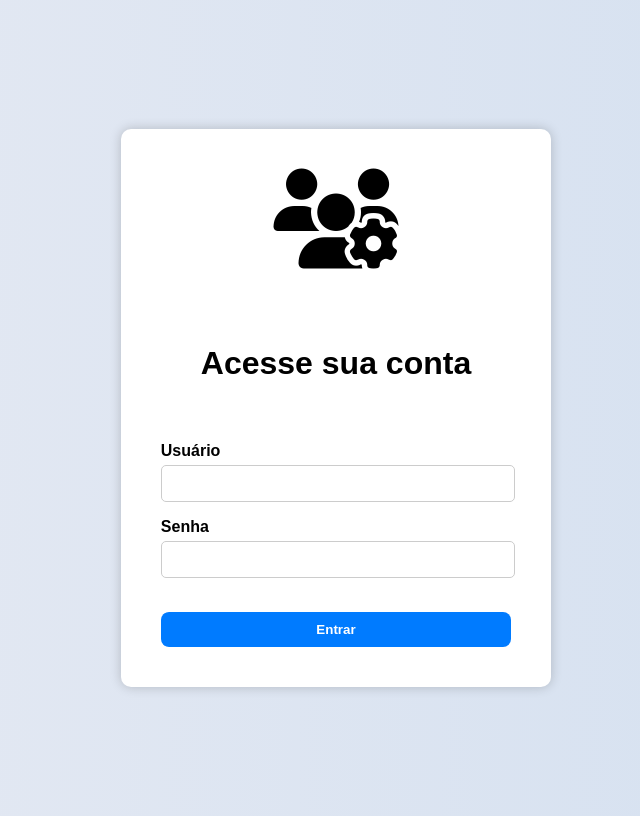
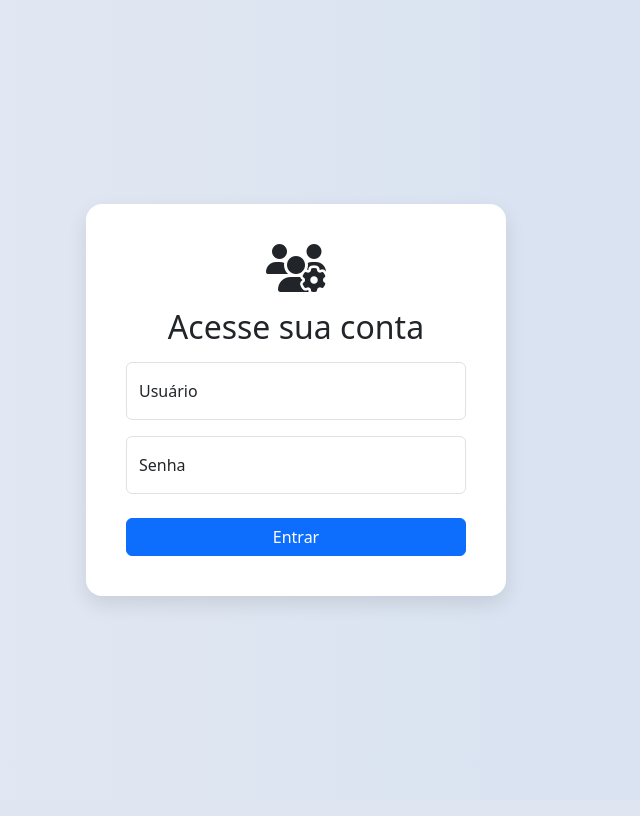
Before and after one commit to fagundes321/sistema-de-visitantes, a PHP site: page / in a window 1280 px wide. Shown: the whole page, without its empty margins (344-984 px from the left). After the commit the page ends 608 px from the top, so only its background shows below. Run offline with PHP 8.4, Linux system fonts and the light colour scheme.

Commit message:
Melhorado o layout do login

```diff
--- a/pages/login.php
+++ b/pages/login.php
@@ -1,17 +1,28 @@
 <?php
 require_once __DIR__ . '/../routes/rotas.php';
 
+session_start();
+
+$erroUsuario = '';
+$erroSenha = '';
 $erroLogin = '';
 
+$usuario = '';
+$senha = '';
+
 if ($_SERVER['REQUEST_METHOD'] === 'POST') {
-    $usuario = $_POST['usuario'] ?? '';
-    $senha = $_POST['senha'] ?? '';
+    $usuario = trim($_POST['usuario'] ?? '');
+    $senha = trim($_POST['senha'] ?? '');
 
     if (empty($usuario)) {
-        $erroLogin = "Preencha seu e-mail";
-    } elseif (empty($senha)) {
-        $erroLogin = "Preencha sua senha";
-    } else {
+        $erroUsuario = "Preencha com seu usuário";
+    }
+
+    if (empty($senha)) {
+        $erroSenha = "Preencha sua senha";
+    }
+
+    if (empty($erroUsuario) && empty($erroSenha)) {
         try {
             $stmt = $pdo->prepare("SELECT * FROM usuarios WHERE usuario = :usuario AND senha = :senha");
             $stmt->execute([
@@ -20,25 +31,25 @@ if ($_SERVER['REQUEST_METHOD'] === 'POST') {
             ]);
 
             if ($stmt->rowCount() === 1) {
-                $usuario = $stmt->fetch();
+                $dadosUsuario = $stmt->fetch();
 
-                session_start();
-                $_SESSION['id'] = $usuario['id'];
-                $_SESSION['nome'] = $usuario['nome'];
+                $_SESSION['id'] = $dadosUsuario['id'];
+                $_SESSION['nome'] = $dadosUsuario['nome'];
 
                 header("Location: pages/home.php");
                 exit();
             } else {
-                $erroLogin = "Falha ao logar! E-mail ou senha incorretos";
+                $erroLogin = "Usuário ou senha incorretos";
             }
         } catch (PDOException $e) {
-            $erroLogin = "Erro na consulta: " . $e->getMessage() ;
+            $erroLogin = "Erro na consulta: " . $e->getMessage();
         }
     }
 }
-
 ?>
 
+
+<!-- MANTÉM SEU PHP COMO ESTÁ ACIMA -->
 <!DOCTYPE html>
 <html lang="pt-br">
 
@@ -46,42 +57,62 @@ if ($_SERVER['REQUEST_METHOD'] === 'POST') {
   <meta charset="UTF-8" />
   <meta name="viewport" content="width=device-width, initial-scale=1.0" />
   <link rel="stylesheet" href="../public/styles/login.css">
-    <link rel="stylesheet" href="https://cdnjs.cloudflare.com/ajax/libs/font-awesome/6.7.2/css/all.min.css" integrity="sha512-Evv84Mr4kqVGRNSgIGL/F/aIDqQb7xQ2vcrdIwxfjThSH8CSR7PBEakCr51Ck+w+/U6swU2Im1vVX0SVk9ABhg==" crossorigin="anonymous" referrerpolicy="no-referrer" />
+  <link rel="stylesheet" href="https://cdnjs.cloudflare.com/ajax/libs/font-awesome/6.7.2/css/all.min.css" />
+  <link href="https://cdn.jsdelivr.net/npm/bootstrap@5.3.7/dist/css/bootstrap.min.css" rel="stylesheet">
+  <script src="https://cdn.jsdelivr.net/npm/bootstrap@5.3.7/dist/js/bootstrap.bundle.min.js"></script>
+
   <title>Login</title>
 </head>
 
 <body>
-    <div class="alinha-vertical">
+  <div class="login-container">
+    <div class="text-center mb-3">
+      <i class="aumentar-icone fa-solid fa-users-gear"></i>
+      <h2 class="mt-3">Acesse sua conta</h2>
+    </div>
 
-        <div class="login-container">
-            <div class="alinha-icone">
-                <i class="aumentar-icone fa-solid fa-users-gear"></i>
+    <!-- Alertas -->
+    <?php if (!empty($erroLogin)): ?>
+      <div class="alert alert-danger text-center"><?= $erroLogin ?></div>
+    <?php elseif (!empty($erroUsuario)): ?>
+      <div class="alert alert-danger text-center"><?= $erroUsuario ?></div>
+    <?php elseif (!empty($erroSenha)): ?>
+      <div class="alert alert-danger text-center"><?= $erroSenha ?></div>
+    <?php endif; ?>
+
+    <form action="" method="post" class="mt-3">
+
+      <!-- Campo Usuário -->
+      <div class="mb-3">
+        <div class="form-floating">
+          <input type="text"
+                 class="form-control <?= !empty($erroUsuario) ? 'is-invalid' : '' ?>"
+                 id="floatingInput"
+                 name="usuario"
+                 value="<?= htmlspecialchars($usuario) ?>"
+                 placeholder=" " />
+          <label for="floatingInput">Usuário</label>
         </div>
-            <br><br><br>
-            <h1>Acesse sua conta</h1>
+      </div>
 
-            <div>
-                <?php if (!empty($erroLogin)): ?>
-                    <p class="mensagem-erro"><?= $erroLogin ?></p>
-                <?php else:?>
-                    <br><br>
-                <?php endif; ?>
+      <!-- Campo Senha -->
+      <div class="mb-4">
+        <div class="form-floating">
+          <input type="password"
+                 class="form-control <?= !empty($erroSenha) ? 'is-invalid' : '' ?>"
+                 id="floatingPassword"
+                 name="senha"
+                 placeholder=" " />
+          <label for="floatingPassword">Senha</label>
         </div>
-            <form action="" method="post" class="">
-                <label for="usuario">Usuário</label>
-                <input type="text" name="usuario" id="usuario" required />
+      </div>
 
-                <label for="senha">Senha</label>
-                <input type="password" name="senha" id="senha" required />
-
-                <div class="col-auto">
-                    <br>
-                    <button type="submit" class="btn btn-primary mb-3">Entrar</button>
+      <!-- Botão -->
+      <div class="d-grid">
+        <button type="submit" class="btn btn-primary">Entrar</button>
       </div>
     </form>
   </div>
-    </div>
-
 </body>
 
 </html>
--- a/public/styles/login.css
+++ b/public/styles/login.css
@@ -5,11 +5,11 @@ body {
   justify-content: center;
   align-items: center;
   height: 100vh;
-   gap: 102px;
+  gap: 102px;
 }
 
 .aumentar-icone {
-  font-size: 100px;
+  font-size: 3rem;
 }
 
 .alinha-icone {
@@ -17,33 +17,17 @@ body {
 }
 
 .login-container {
-  background: white;
-  padding: 40px;
-  border-radius: 10px;
-  box-shadow: 0 0 12px rgba(0, 0, 0, 0.2);
+  background-color: #fff;
+  padding: 2.5rem;
+  border-radius: 16px;
+  box-shadow: 0 8px 20px rgba(0, 0, 0, 0.1);
+  max-width: 420px;
   width: 100%;
-  max-width: 400px;
-
 }
 
 h1 {
   text-align: center;
   margin-bottom: 24px;
-}
-
-label {
-  display: block;
-  margin-bottom: 5px;
-  font-weight: bold;
-}
-
-input[type="text"],
-input[type="password"] {
-  width: 100%;
-  padding: 10px 1px;
-  margin-bottom: 16px;
-  border: 1px solid #ccc;
-  border-radius: 5px;
 }
 
 button {
@@ -52,19 +36,10 @@ button {
   background-color: #007bff;
   color: white;
   font-weight: bold;
-
   border: none;
   border-radius: 8px;
   cursor: pointer;
 }
-
-/* display: inline-block;
-      padding: 10px 20px;
-      background-color: #007bff;
-      color: #fff;
-      border-radius: 8px;
-      text-decoration: none;
-      transition: background 0.3s ease; */
 
 button:hover {
   background-color: #0056b3;
@@ -77,7 +52,15 @@ button:hover {
   text-align: center;
 }
 
-.erro-login {
-  color: red;
-  text-align: center;
+.form-floating input:focus {
+  border-color: #0d6efd;
+  box-shadow: 0 0 0 0.2rem rgba(13, 110, 253, 0.25);
 }
+
+.btn-primary {
+  transition: background-color 0.3s ease;
+}
+
+.btn-primary:hover {
+  background-color: #0b5ed7;
+}
```
Also changed, not shown: pages/gerarRelatorio.php (+23 -26 lines), pages/registrarVisitantes.php (+63 -11 lines). Lines whose indentation alone changed are shown as unchanged.
